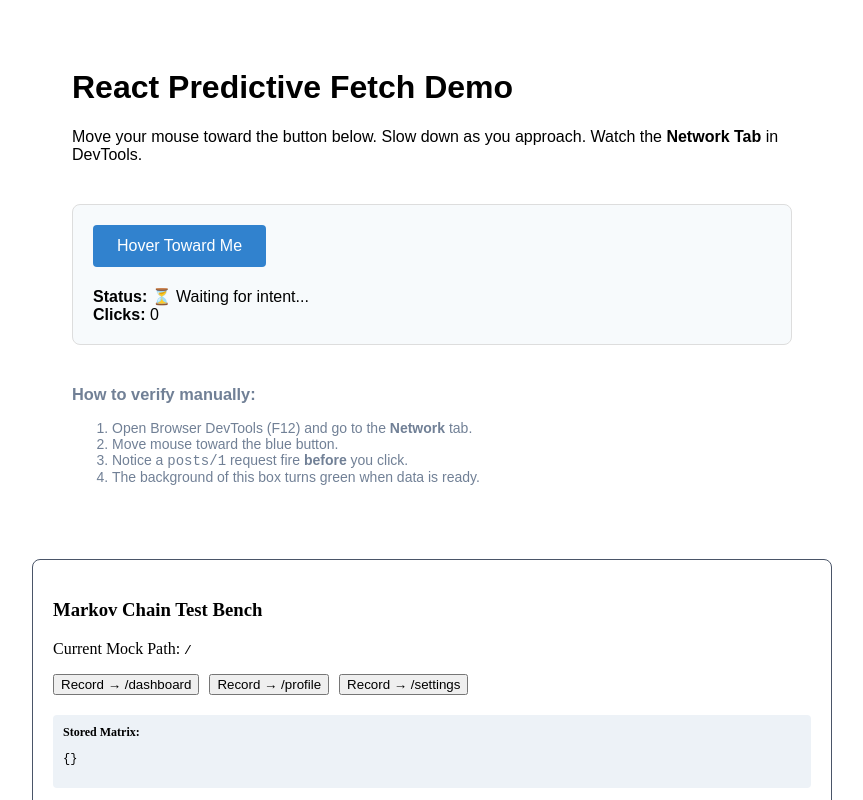
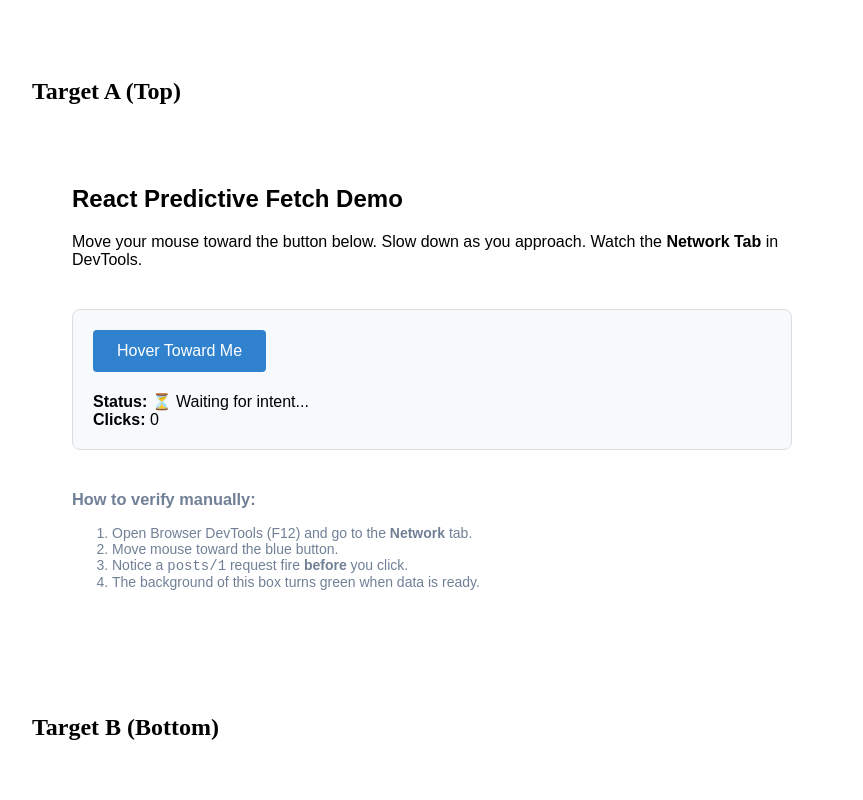
Before and after one commit to j1znuneel/predictive-fetching, a React (Vite) app: page / in a window 1280 px wide. Shown: the top 800 px of the page, without its empty margins (208-1071 px from the left). Built offline with nearby package versions, Linux system fonts and the light colour scheme; the HTML template or start-up script is replaced by a standard one.

Commit message:
tweak:Adjusting the threshold

```diff
--- a/src/App.jsx
+++ b/src/App.jsx
@@ -4,8 +4,17 @@
 
 function App() {
   return (
-    <div style={{ maxWidth: '800px', margin: '0 auto' }}>
-      <PredictiveButtonDemo />
+    <div style={{ maxWidth: '800px', margin: '0 auto', display: 'flex', flexDirection: 'column', gap: '50px', padding: '50px' }}>
+      <section>
+        <h2>Target A (Top)</h2>
+        <PredictiveButtonDemo id="1" />
+      </section>
+
+      <section>
+        <h2>Target B (Bottom)</h2>
+        <PredictiveButtonDemo id="2" />
+      </section>
+
       <MarkovTestBench />
     </div>
   );
--- a/src/PredictiveButtonDemo.jsx
+++ b/src/PredictiveButtonDemo.jsx
@@ -5,18 +5,18 @@
  * PredictiveButtonDemo
  * A manual testing component to visualize the usePredictiveFetch hook.
  */
-const PredictiveButtonDemo = () => {
+const PredictiveButtonDemo = ({ id = "1" }) => {
   const buttonRef = useRef(null);
   const [clickCount, setClickCount] = useState(0);
 
-  // Use a real mock API for testing
-  const targetUrl = 'https://jsonplaceholder.typicode.com/posts/1';
+  // Use unique URLs for different buttons
+  const targetUrl = `https://jsonplaceholder.typicode.com/posts/${id}`;
 
   // 1. Hook usage with routeKey for Markov
   const prefetchedData = usePredictiveFetch(buttonRef, targetUrl, {
     ttl: 5000,
     threshold: 0.85,
-    routeKey: '/dashboard'
+    routeKey: `/dashboard/${id}`
   });
 
   const handleClick = () => {
--- a/src/usePredictiveFetch.js
+++ b/src/usePredictiveFetch.js
@@ -80,19 +80,31 @@
     const normTy = toTargetY / distance;
     const dotProduct = (normVx * normTx) + (normVy * normTy);
 
-    // REQUIRE sharp alignment (within ~36 degrees)
-    if (dotProduct < 0.8) {
+    // 1. OVERSHOOT PROTECTION
+    // If we are moving away from the target center (distance is increasing), kill intent.
+    // Or if the cursor is already "past" the target in the direction of velocity.
+    const isMovingAway = dotProduct < 0;
+    const isPastY = (normVy > 0 && s.currentY > rect.bottom) || (normVy < 0 && s.currentY < rect.top);
+    const isPastX = (normVx > 0 && s.currentX > rect.right) || (normVx < 0 && s.currentX < rect.left);
+
+    if (isMovingAway || isPastY || isPastX) {
       s.hasFired = false;
       return 0;
     }
 
-    // Normalize deceleration: ignore micro-jitter (< 500 px/s2)
-    let decelerationFactor = 0;
-    if (s.acceleration < -500) {
-       decelerationFactor = Math.min(1, Math.abs(s.acceleration) / 4000);
+    // 2. REQUIRE sharp alignment (within ~25 degrees now, even stricter)
+    if (dotProduct < 0.9) {
+      return 0;
     }
 
-    const proximity = Math.max(0, 1 - (distance / 600));
+    // 3. DECELERATION is the primary differentiator for stacked buttons.
+    // You only slow down for the target you actually intend to hit.
+    let decelerationFactor = 0;
+    if (s.acceleration < -800) { // Stricter deceleration gate
+       decelerationFactor = Math.min(1, Math.abs(s.acceleration) / 5000);
+    }
+
+    const proximity = Math.max(0, 1 - (distance / 400));
 
     // Composite score: Alignment (40%), Deceleration (40%), Proximity (20%)
     const score = (dotProduct * 0.4) + (decelerationFactor * 0.4) + (proximity * 0.2);
```
